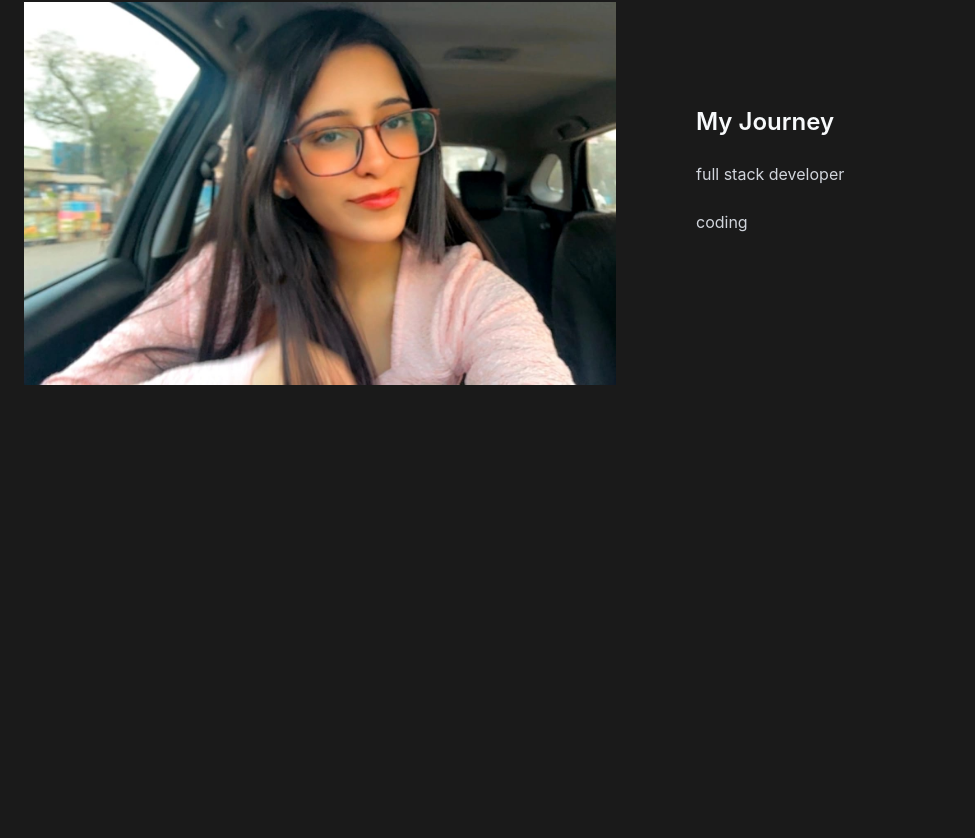
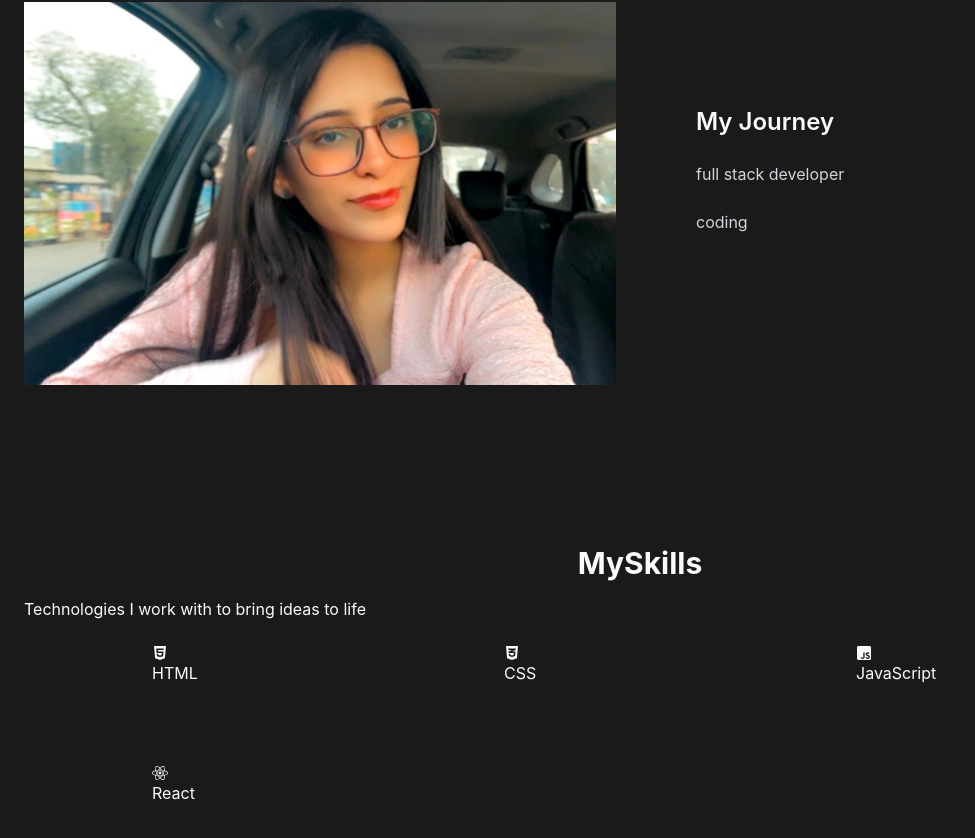
Before and after one commit to dolishaa29/portfolio, a React (Vite) app in the folder Frontend/: page / in a window 1280 px wide. Shown: the part 1018-1856 px from the top of the page, without its empty margins (0-975 px from the left). Before the commit the page ends 1483 px from the top, so only its background shows below. Built offline with nearby package versions, Linux system fonts and the light colour scheme.

Commit message:
new commit

```diff
--- a/Frontend/src/components/Navbar.jsx
+++ b/Frontend/src/components/Navbar.jsx
@@ -2,7 +2,6 @@ import React, { useState } from 'react'
 import { FaBars, FaXmark } from "react-icons/fa6"
 
 const Navbar = () => {
-
   const [showMenu, setShowMenu] = useState(false);
 
   return (
--- /dev/null
+++ b/Frontend/src/components/Projects.jsx
@@ -0,0 +1,19 @@
+import React from 'react'
+import {motion} from 'framer-motion'
+
+const Projects = () => {
+  return (
+    <motion.div
+    initial={{opacity:0,y:50}}
+    whileInView={{opacity:1,y:0}}
+    transition={{duration:1,ease:'easeOut'}}
+    viewport={{once:false,amount:0.2}}
+    id='projects'
+    className='py-20 bg-dark-200'
+    >
+
+    </motion.div>
+  )
+}
+
+export default Projects
--- /dev/null
+++ b/Frontend/src/components/Skills.jsx
@@ -0,0 +1,68 @@
+import React from 'react'
+import {motion} from 'framer-motion'
+import { FaHtml5, FaCss3Alt, FaReact, FaJsSquare } from 'react-icons/fa'
+
+const skills = [
+  {
+    title: 'HTML',
+    icon: FaHtml5,
+  },
+  {
+    title: 'CSS',
+    icon: FaCss3Alt,
+  },
+  {
+    title: 'JavaScript',
+    icon: FaJsSquare,
+  },
+  {
+    title: 'React',
+    icon: FaReact,
+  },
+]
+
+const Skills = () => {
+
+  return (
+    <motion.div
+    initial={{opacity:0,y:50}}
+    whileInView={{opacity:1,y:0}}
+    transition={{duration:1,ease:'easeOut'}}
+    viewport={{once:false,amount:0.2}}
+    id='skills'
+    className='py-20 bg-dark-100'
+    >
+
+        <div className="container mx-auto px-6">
+            <h2 className='text-3xl font-bold text-center mb-4'>
+                My
+                <span>Skills</span>
+            </h2>
+
+            <p>Technologies I work with to bring ideas to life</p>
+
+            <div className='grid grid-cols-1 md:grid-cols-2 lg:grid-cols-3 gap-8 max-w-5xl mx-auto'>
+               {
+                skills.map((skill,index)=>
+                (
+                    <div
+                      key={index}
+                      className='bg-dark-300 rounded-2xl p-6 hover:-translate-y-2 transition duration-300 cursor-pointer'
+                    >
+                        <div>
+                           <skill.icon/>
+                           <h3>{skill.title}</h3>
+                        </div>
+                    </div>
+                )
+                )
+               }
+            </div>
+
+        </div>
+
+    </motion.div>
+  )
+}
+
+export default Skills
--- a/Frontend/src/pages/Home.jsx
+++ b/Frontend/src/pages/Home.jsx
@@ -2,14 +2,15 @@ import React from 'react'
 import Hero from '../components/Hero'
 import About from '../components/About'
 import Navbar from '../components/Navbar'
+import Skills from '../components/Skills'
 
 const Home = () => {
   return (
     <div>
       <Navbar/>
-
       <Hero/>
       <About/>
+      <Skills/>
     </div>
   )
 }
```
